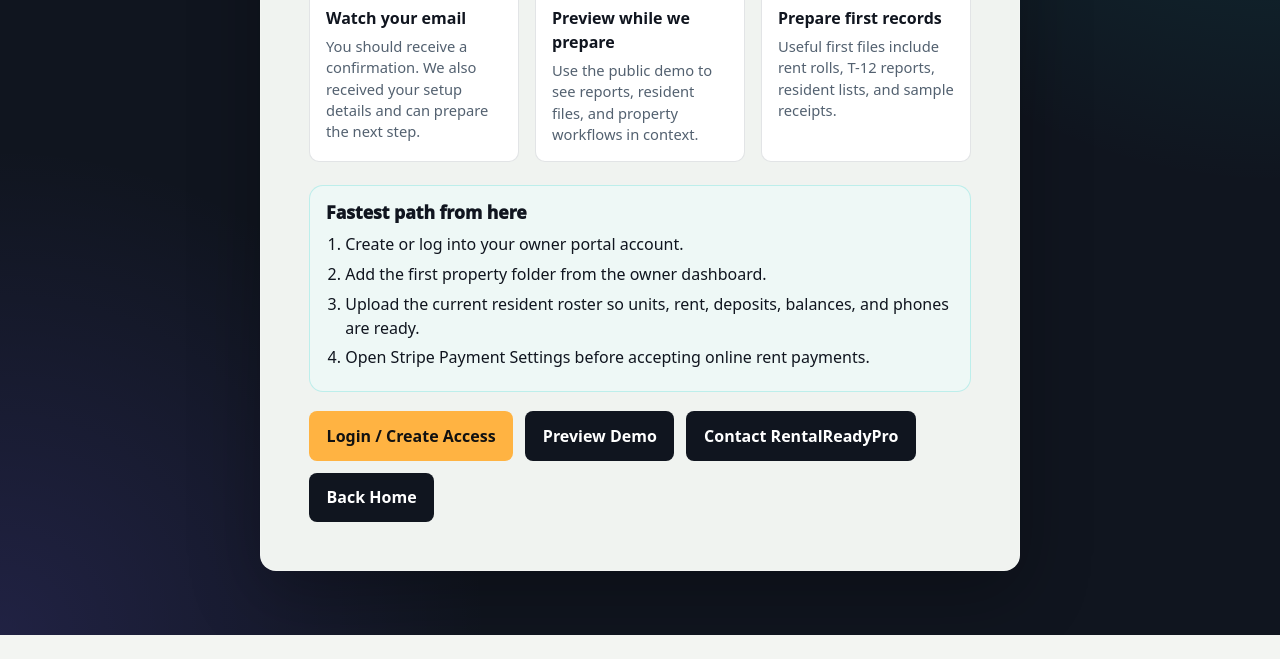
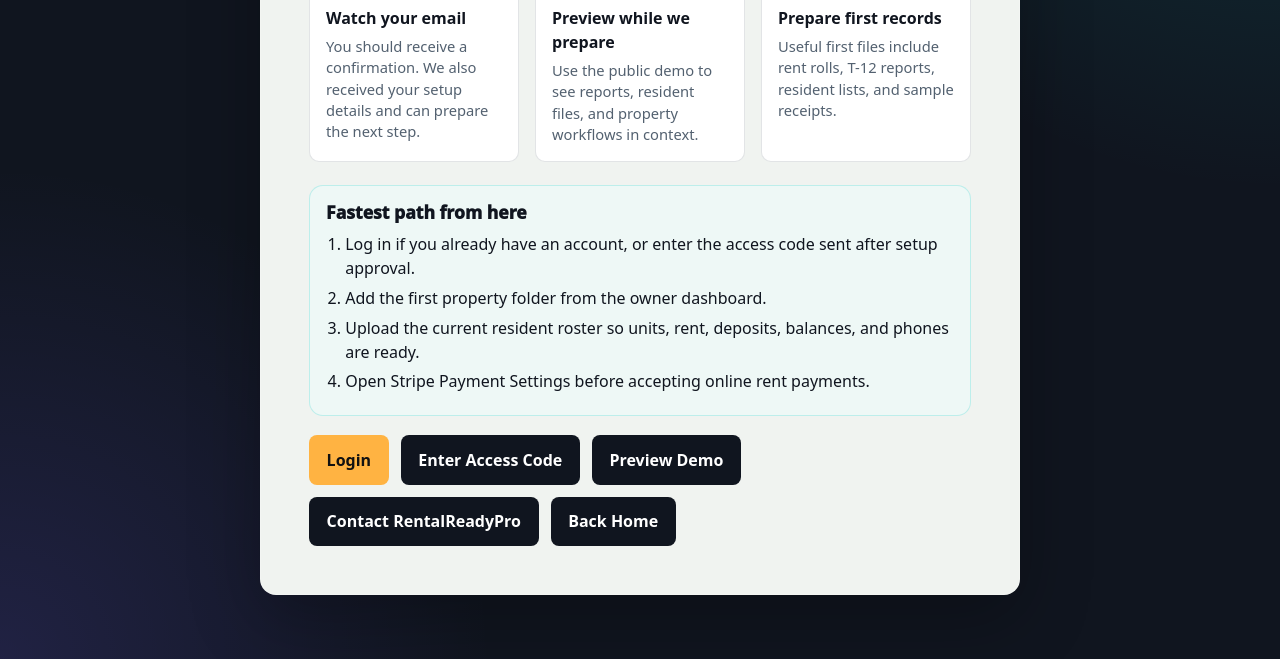
Before and after one commit to BowlingLegacy/rentlogic, a Django app: page /property-owner-intake/success/ in a window 1280 px wide. Shown: the part 368-1027 px from the top of the page. Before the commit the page ends 1003 px from the top, so only its background shows below. Run offline with Django 5.2, Linux system fonts and the light colour scheme.

Commit message:
Clarify owner access code flow

```diff
--- a/templates/property_owner_intake_success.html
+++ b/templates/property_owner_intake_success.html
@@ -152,14 +152,15 @@
             <div class="path-panel">
                 <h2>Fastest path from here</h2>
                 <ol>
-                    <li>Create or log into your owner portal account.</li>
+                    <li>Log in if you already have an account, or enter the access code sent after setup approval.</li>
                     <li>Add the first property folder from the owner dashboard.</li>
                     <li>Upload the current resident roster so units, rent, deposits, balances, and phones are ready.</li>
                     <li>Open Stripe Payment Settings before accepting online rent payments.</li>
                 </ol>
             </div>
             <div class="button-row">
-                <a href="{% url 'login' %}" class="gold-btn">Login / Create Access</a>
+                <a href="{% url 'login' %}" class="gold-btn">Login</a>
+                <a href="{% url 'enter_invite_code' %}" class="dark-btn">Enter Access Code</a>
                 <a href="{% url 'rental_ledger_demo' %}" class="dark-btn">Preview Demo</a>
                 <a href="{% url 'rental_ledger_contact' %}" class="dark-btn">Contact RentalReadyPro</a>
                 <a href="{% url 'rental_ledger_pro_home' %}" class="dark-btn">Back Home</a>
--- a/templates/request_invite_code.html
+++ b/templates/request_invite_code.html
@@ -5,8 +5,9 @@
     <div class="card-body">
         <h1 class="fw-bold h3 mb-3">Request New Invite Code</h1>
         <p class="text-muted">
-            If your resident file has been approved but you have not created your portal account yet,
-            enter the email from your application. A new single-use code will be sent if the email matches.
+            If your resident file, owner setup, landlord invite, or assistant invite has been approved
+            but you have not created your portal account yet, enter the email connected to that setup.
+            A new single-use code will be sent if the email matches an approved unregistered account.
         </p>
 
         <form method="post">
```
